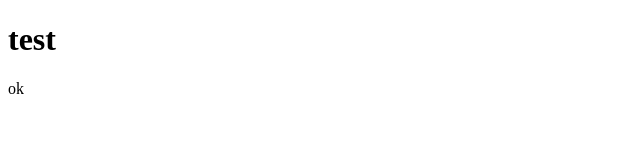
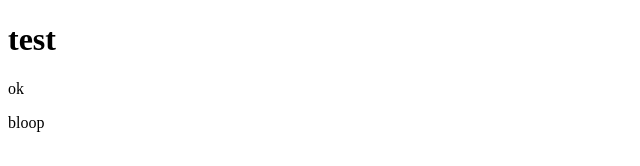
Before and after one commit to rtwebcodein/rrw-introducing-git, a plain HTML site: page index.html in a window 1280 px wide. Shown: the full height of the page, 0-640 px from the left. Drawn offline with Linux system fonts and the light colour scheme.

Commit message:
file changes

```diff
--- a/index.html
+++ b/index.html
@@ -7,7 +7,7 @@
         <span>
             <h1>test</h1>
             <p>ok</p>
-
+            <p>bloop</b>
         </span>
     </body>
 </html>
```
